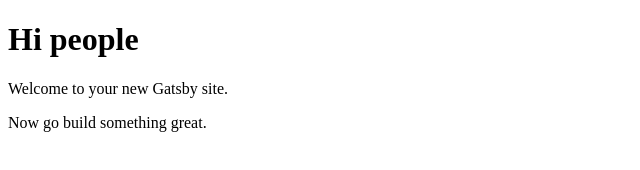
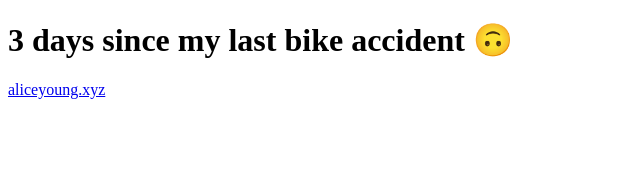
Before and after one commit to aceyoung9/bike-accident-counter-site, a Gatsby site: page / in a window 1280 px wide. Shown: the whole page, without its empty margins (0-640 px from the left). Built offline with nearby package versions, Linux system fonts and the light colour scheme; Gatsby itself is replaced by a stand-in of ours.

Commit message:
Rudimentary copy.

```diff
--- a/src/pages/index.js
+++ b/src/pages/index.js
@@ -1,11 +1,14 @@
 import React from 'react'
 import Link from 'gatsby-link'
 
+const Footer = () => (
+  <a href='//aliceyoung.xyz'>aliceyoung.xyz</a>
+)
+
 const IndexPage = () => (
   <div>
-    <h1>Hi people</h1>
-    <p>Welcome to your new Gatsby site.</p>
-    <p>Now go build something great.</p>
+    <h1>3 days since my last bike accident 🙃</h1>
+    <Footer/>
   </div>
 )
 
```
